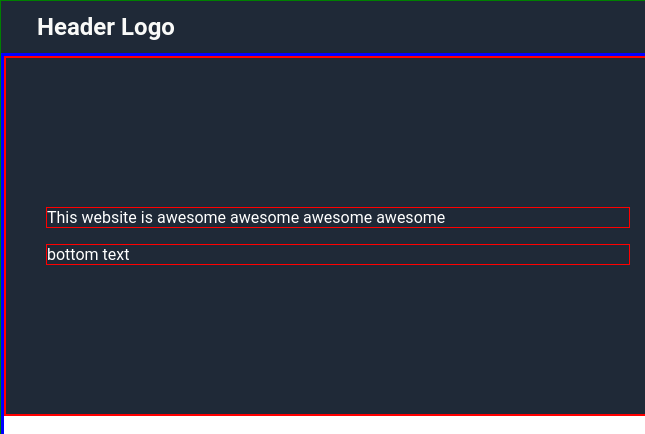
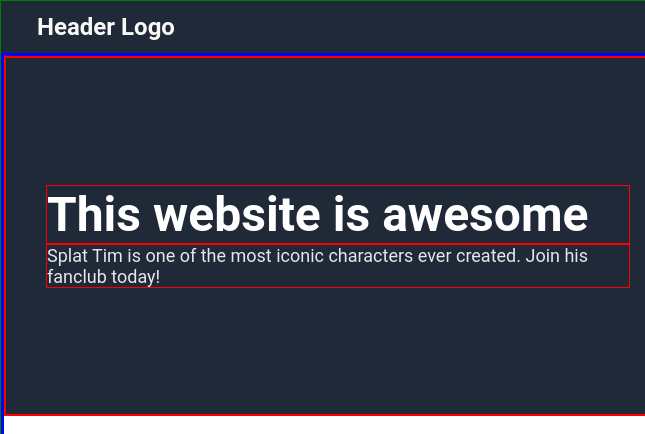
Before and after one commit to sandboks/odin-landing-page, a plain HTML site: page index.html in a window 1280 px wide. Shown: the top 434 px of the page, 0-645 px from the left. Drawn offline with Linux system fonts and the light colour scheme.

Commit message:
top banner progress

```diff
--- a/index.html
+++ b/index.html
@@ -20,8 +20,8 @@
     <div class="content">
         <div class="topBanner">
             <div class="topBannerChild">
-                <p>This website is awesome awesome awesome awesome</p>
-                <p>bottom text</p>
+                <p class="statement">This website is awesome</p>
+                <p class="substatement">Splat Tim is one of the most iconic characters ever created. Join his fanclub today!</p>
             </div>
             <div class="topBannerChild">
                 <img src="logo.png">
--- a/style.css
+++ b/style.css
@@ -70,7 +70,7 @@ body {
     display: flex;
     justify-content: center;
     align-items: center;
-    gap: 20px;
+    gap: 0px 20px;
 
 
     padding: 40px;
@@ -86,3 +86,15 @@ body {
 img {
     max-width: 100%;
 }
+
+.statement {
+    font-size: 48px;
+    font-weight: bolder;
+    margin: 0px;
+}
+.substatement {
+    color: #E5E7EB;
+    font-size: 18px;
+    margin:0px;
+    padding: 0px;
+}
```
